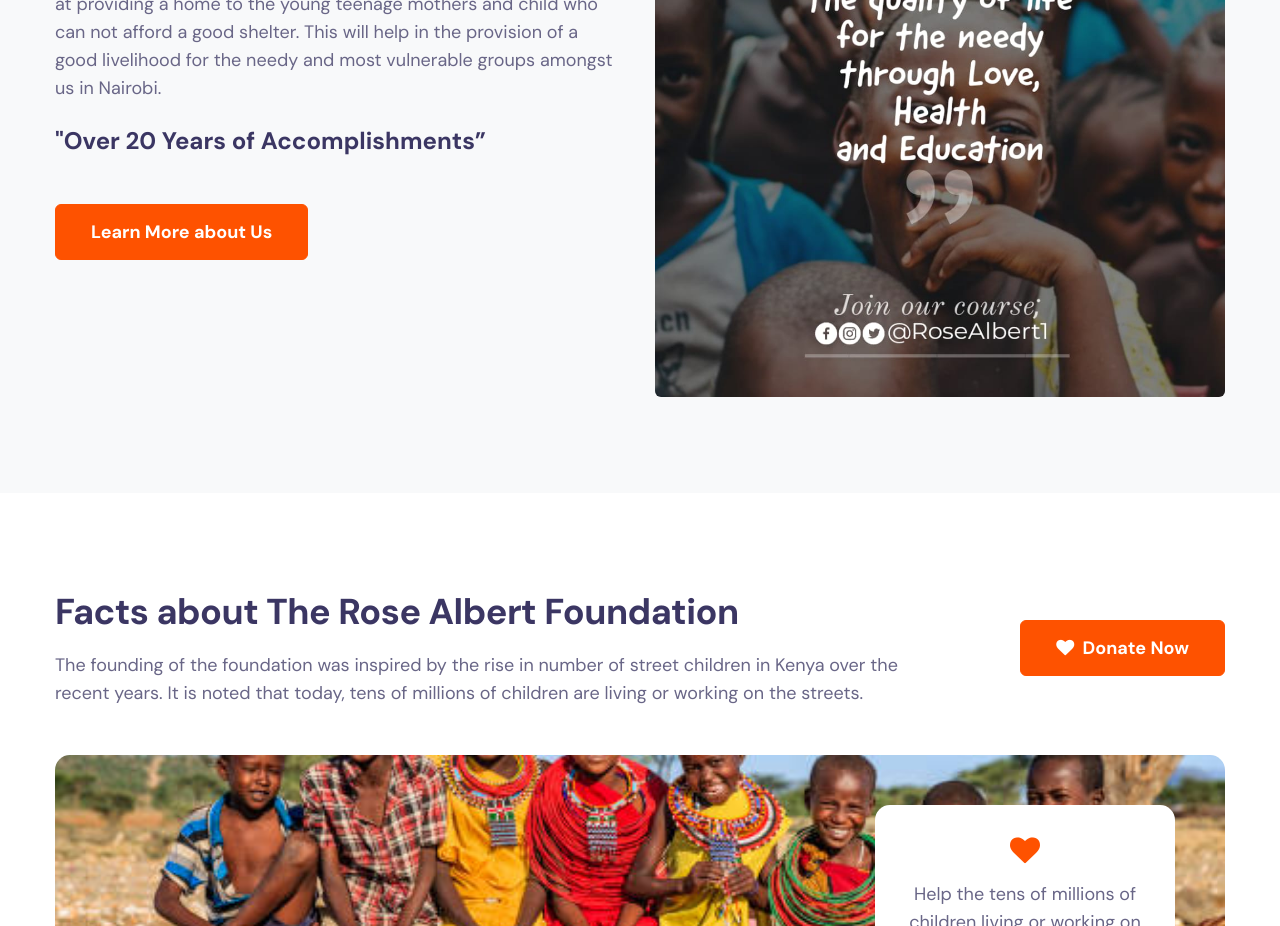
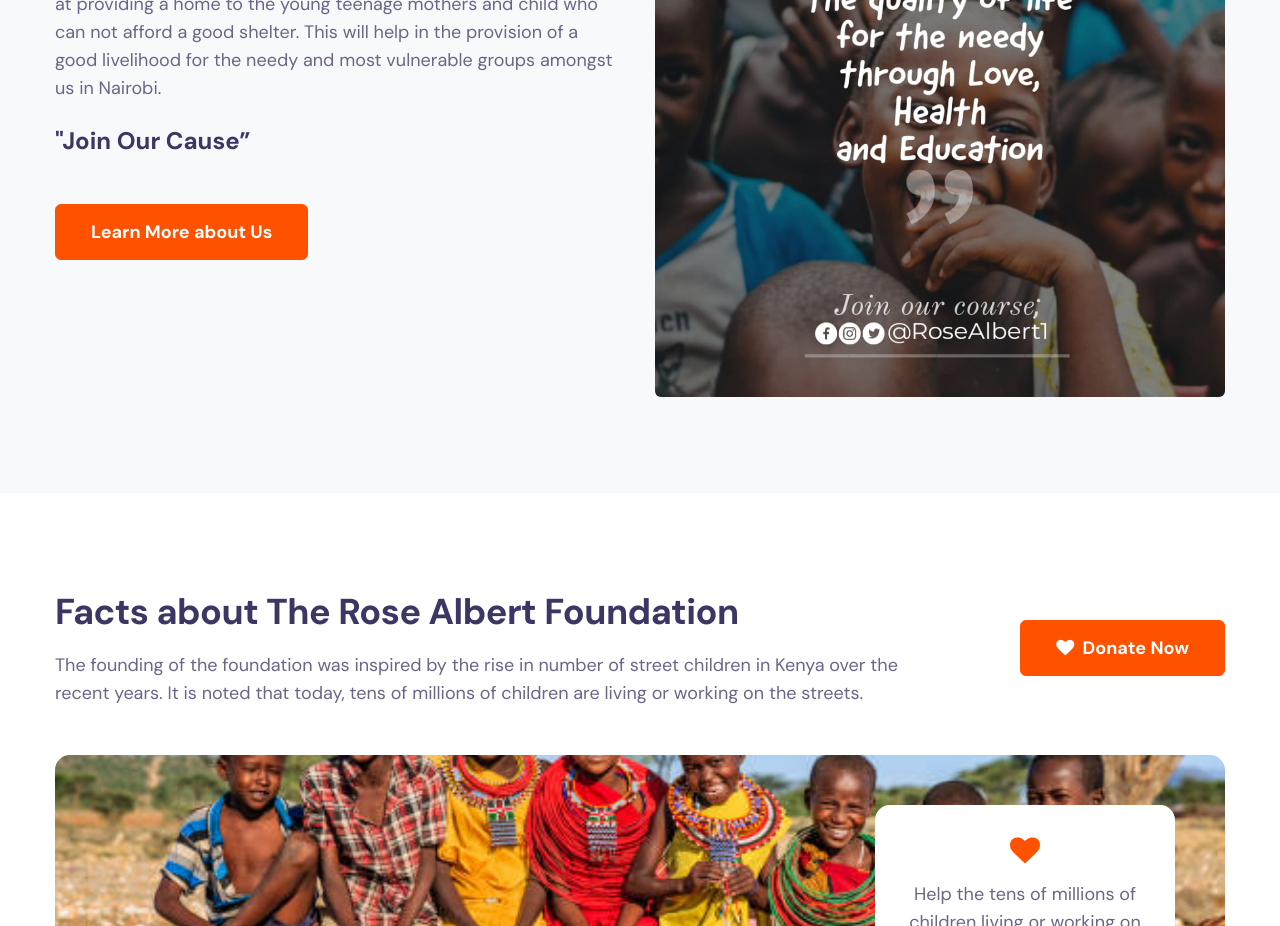
Before and after one commit to phisyche/RoseAlbert, a plain HTML site: page about.html in a window 1280 px wide. Shown: the part 800-1726 px from the top of the page. Drawn offline with Linux system fonts and the light colour scheme.

Commit message:
edit about

```diff
--- a/about.html
+++ b/about.html
@@ -124,7 +124,7 @@ Author URL: http://w3layouts.com
 It is also aimed at providing a home to the young teenage mothers and child who can not afford a good shelter.
 This will help in the provision of a good livelihood for the needy and most vulnerable groups amongst us in Nairobi.
                 </p>
-                <h3 class="title mt-4">"Over 20 Years of Accomplishments”</h3>
+                <h3 class="title mt-4">"Join Our Cause”</h3>
                 <a href="#MoreAboutUs" class="btn btn-primary btn-style mt-lg-5 mt-4">Learn More about Us</a>
             </div>
             <div class="col-lg-6 mt-lg-0 mt-5">
```
